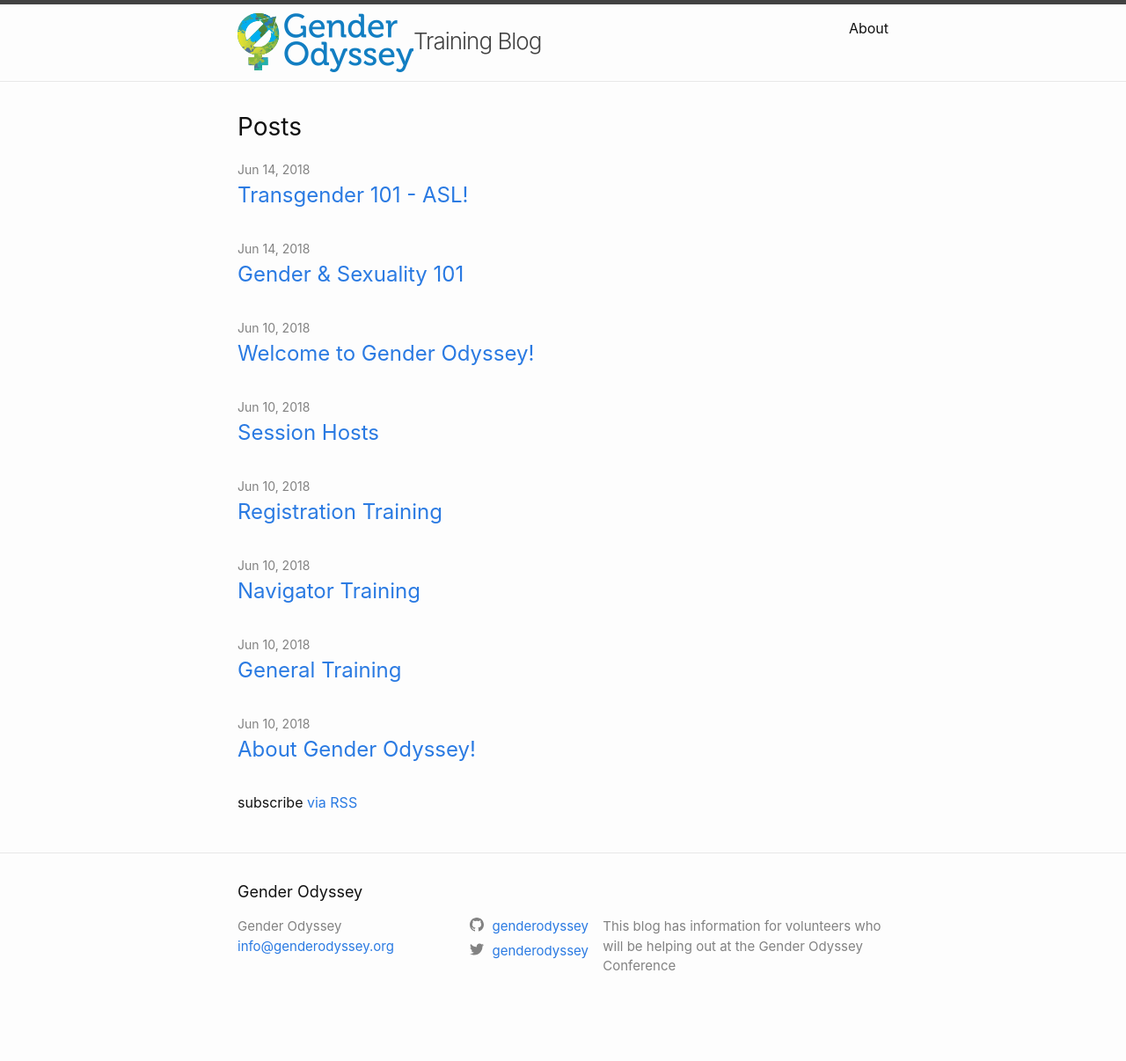
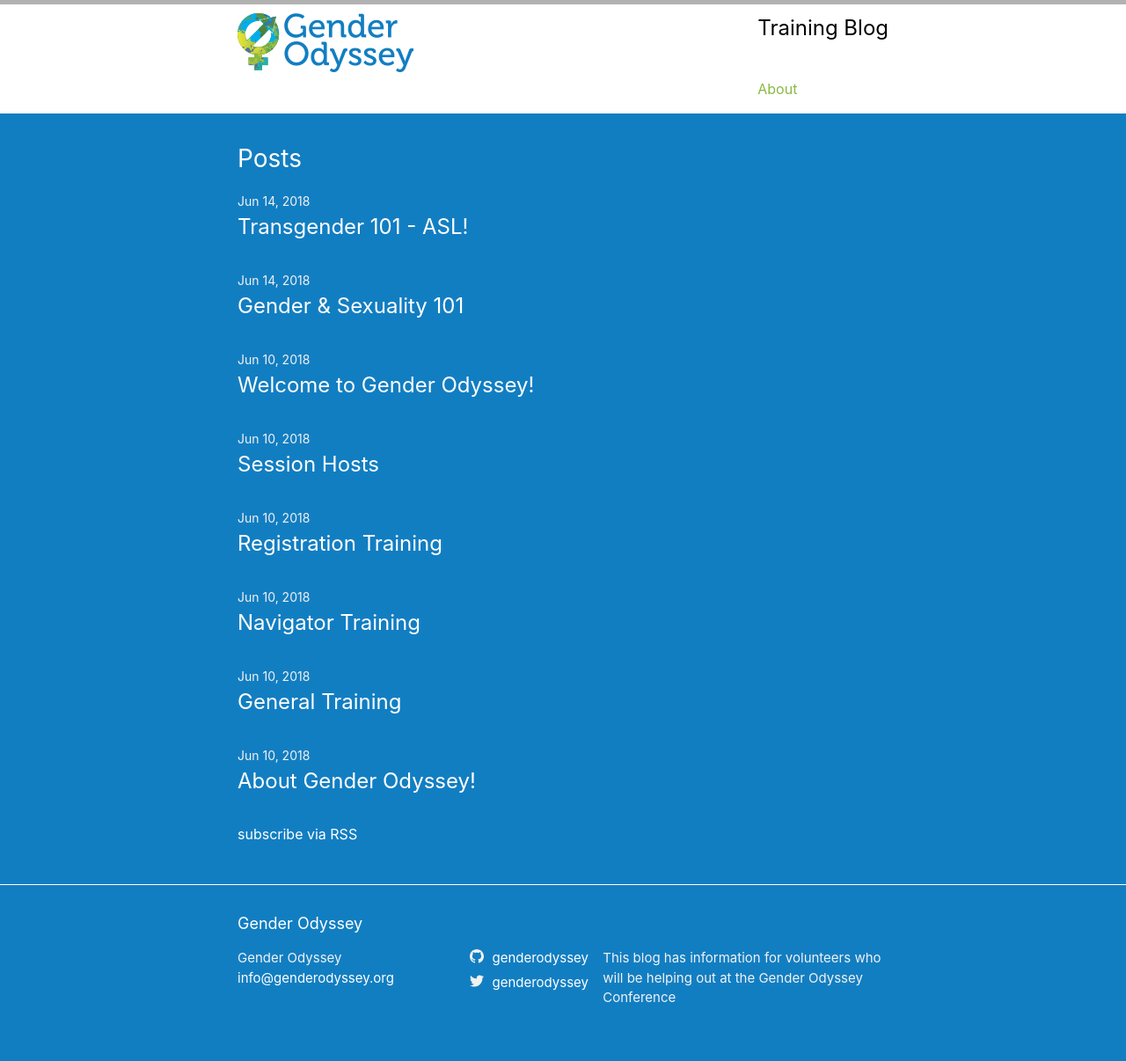
Before and after one commit to genderodyssey/genderodyssey.github.io, a Jekyll site: the page built from index.md, in a window 1280 px wide. Shown: the whole page at 88% size. Built offline with Jekyll 4.4.1, drawn with Linux system fonts in a browser that asks for light colours; before the commit the page ends 1170 px from its top, so only the background shows below that.

Commit message:
Prettier

```diff
--- a/_includes/header.html
+++ b/_includes/header.html
@@ -3,8 +3,7 @@
   <div class="wrapper">
     {%- assign default_paths = site.pages | map: "path" -%}
     {%- assign page_paths = site.header_pages | default: default_paths -%}
-    <a class="site-title" rel="author" href="{{ "/" | relative_url }}">
-      <img src="{{ '/assets/GO-Logo.png' | relative_url }}" alt="Gender Odyssey" style="padding: 10px 0" />Training Blog </a>
+    <a class="site-title" rel="author" href="{{ "/" | relative_url }}"><img src="{{ '/assets/GO-Logo.png' | relative_url }}" alt="Gender Odyssey" style="padding: 10px 0" /></a>
 
     {%- if page_paths -%}
       <nav class="site-nav">
--- a/_sass/minima.scss
+++ b/_sass/minima.scss
@@ -10,11 +10,14 @@
 
 $spacing-unit:     30px !default;
 
-$text-color:       #111 !default;
-$background-color: #fdfdfd !default;
-$brand-color:      #2a7ae2 !default;
+// $text-color:       #111 !default;
+// $background-color: #fdfdfd !default;
+// $brand-color:      #2a7ae2 !default;
+$text-color:       #fff !default;
+$background-color: #127ec2 !default;
+$brand-color:      #88b942 !default;
 
-$grey-color:       #828282 !default;
+$grey-color:       #f2f2f2 !default;
 $grey-color-light: lighten($grey-color, 40%) !default;
 $grey-color-dark:  darken($grey-color, 25%) !default;
 
--- a/_sass/minima/_base.scss
+++ b/_sass/minima/_base.scss
@@ -103,15 +103,15 @@
  * Links
  */
 a {
-  color: $brand-color;
+  color: $text-color;
   text-decoration: none;
 
   &:visited {
-    color: darken($brand-color, 15%);
+    color: darken($text-color, 25%);
   }
 
   &:hover {
-    color: $text-color;
+    color: $brand-color;
     text-decoration: underline;
   }
 
--- a/_sass/minima/_layout.scss
+++ b/_sass/minima/_layout.scss
@@ -5,6 +5,8 @@
   border-top: 5px solid $grey-color-dark;
   border-bottom: 1px solid $grey-color-light;
   min-height: $spacing-unit * 1.865;
+  background-color: white;
+  color: #000;
 
   // Positioning context for the mobile navigation icon
   position: relative;
@@ -37,7 +39,7 @@
   }
 
   .page-link {
-    color: $text-color;
+    color: $brand-color;
     line-height: $base-line-height;
 
     // Gaps between nav items, but not on the last one
```
Also changed, not shown: other parts of _includes/header.html (+1 -0 lines).
